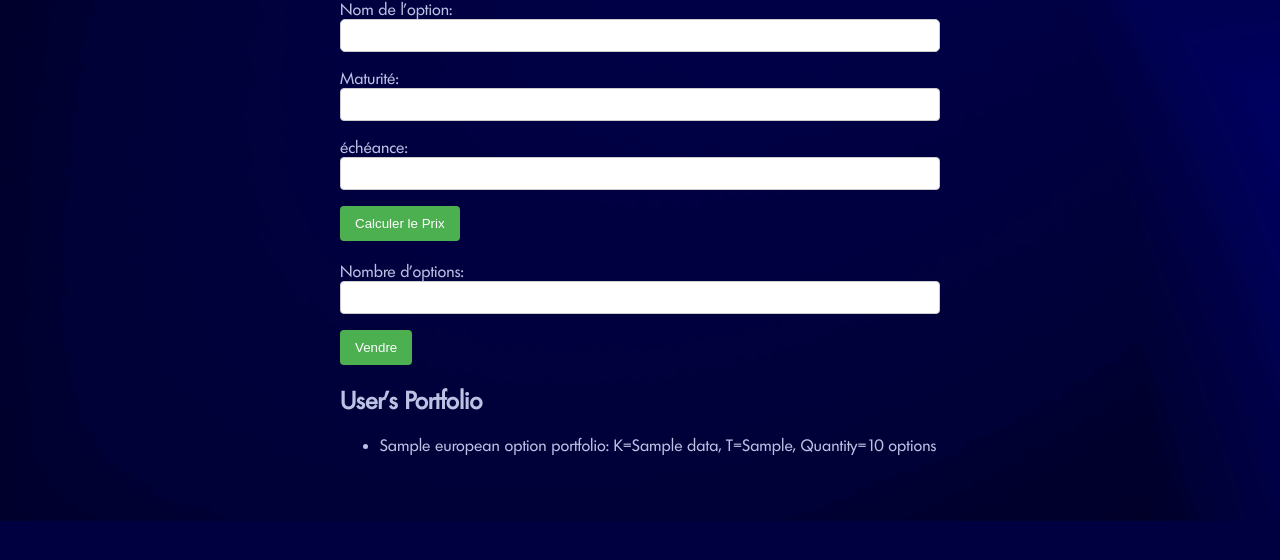
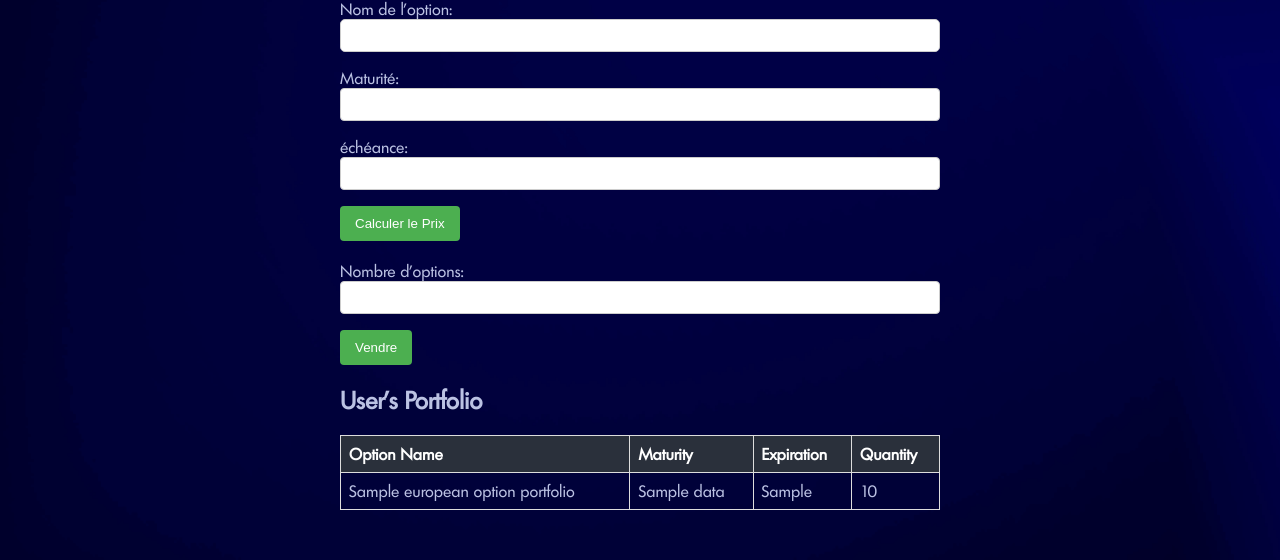
Before and after one commit to Projet-TDLOG-GCY/PROJET-GCYF, a Flask app: template templates/european.html in a window 1280 px wide. Shown: the part 842-1402 px from the top of the page. Before the commit the page ends 1363 px from the top, so only its background shows below. Run offline with Flask 3, Linux system fonts and the light colour scheme; the template is opened without the code that fills it: most values are stand-ins (such as "Sample title", 1, 10 or a date in 2020); some libraries are stand-ins or nearby versions.

Commit message:
finafina

```diff
--- a/formule.py
+++ b/formule.py
@@ -52,6 +52,3 @@ def american_call_option_price(S, K, r, T, sigma, n):
             call_option_prices[j] = np.maximum(intrinsic_value, option_value)
 
     return call_option_prices[0]
-
-
-print(american_call_option_price(100, 110,0.05, 1, 0.1, 100))
--- a/main.py
+++ b/main.py
@@ -168,8 +168,7 @@ def sell_european_option():
         sport_price = prix_actuelle(option_name)
         option_price = Black_Scholes(sport_price, K, 0.05, T, sigma)
 
-        print('option_price = ', option_price)
-        print('portfolioofdsin', new_european_option_portfolio['AAPL']['200'].keys())
+
 
         if option_name in new_european_option_portfolio.keys():
             if str(K) in (new_european_option_portfolio[option_name]).keys():
@@ -197,7 +196,72 @@ def sell_european_option():
 
     return redirect(url_for('login'))
 
+@app.route('/buy_european_option', methods=['POST'])
+def buy_european_option():
+    if 'user_id' in session:
+        user_id = session['user_id']
+        print(user_id)
+        user = User.query.get(user_id)
 
+        option_name = request.form.get('option_name_buy_eur')
+        number_of_option_eur_str = request.form.get('number_of_option_buy_eur')
+
+        K = int(request.form.get('K_buy_eur'))
+        T = int(request.form.get('T_buy_eur'))
+        sigma = prix_de_cloture_passé(option_name)
+
+        new_european_option_portfolio = copy.deepcopy(user.european_option_portfolio)
+
+        print(option_name)
+        if not option_name:
+            flash("Invalid option name.")
+            return redirect(url_for('your_redirect_route'))  # Adjust this to your actual redirect route
+
+        if number_of_option_eur_str is not None:
+            try:
+
+                number_of_option_eur = int(number_of_option_eur_str)
+
+                sport_price = prix_actuelle(option_name)
+                option_price = Black_Scholes(sport_price, K, 0.05, T, sigma)
+
+                print('option_price = ', option_price)
+
+                if user.balance >= number_of_option_eur * option_price:
+                    user.balance -= number_of_option_eur * option_price
+                    print('user.balance after purchase:', user.balance)
+
+                    # Check if the option_name exists in the portfolio
+                    if option_name in new_european_option_portfolio:
+                        # Check if K exists for the option_name
+                        if K in new_european_option_portfolio[option_name]:
+                            # Check if T exists for the option_name and K
+                            if T in new_european_option_portfolio[option_name][K]:
+                                new_european_option_portfolio[option_name][K][T] += number_of_option_eur
+                            else:
+                                new_european_option_portfolio[option_name][K][T] = number_of_option_eur
+                        else:
+                            new_european_option_portfolio[option_name][K] = {T: number_of_option_eur}
+                    else:
+                        new_european_option_portfolio[option_name] = {K: {T: number_of_option_eur}}
+
+                    user.european_option_portfolio = new_european_option_portfolio
+                    db.session.commit()
+
+                    print('user.european_option_portfolio after purchase:', user.european_option_portfolio)
+
+                    flash(f"Achat réussi! Tu as acheté {number_of_option_eur} options de {option_name} cotées {option_price}€ pour un total de {number_of_option_eur * option_price}€ ")
+                    return render_template('european.html', username=user.username, balance=user.balance, european_option_portfolio=user.european_option_portfolio, real_user=user)
+                else:
+                    flash("Solde insuffisant pour acheter ces options.")
+                    return render_template('european.html', username=user.username, balance=user.balance, european_option_portfolio=user.european_option_portfolio, real_user=user)
+            except ValueError:
+                flash("Invalid input for the number of american options. Please enter a valid number.")
+                return redirect(url_for('your_redirect_route'))  # Adjust this to your actual redirect route
+        else:
+            flash("The number of american options is not provided. Please enter a valid number.")
+            return redirect(url_for('your_redirect_route'))  # Adjust this to your actual redirect route
+    return redirect(url_for('login'))
 
 
 
@@ -224,8 +288,8 @@ def sell_american_option():
         sport_price = prix_actuelle(option_name)
         option_price = Black_Scholes(sport_price, K, 0.05, T, sigma)
 
-        print('option_price = ', option_price)
-        print('portfolioofdsin', new_american_option_portfolio['AAPL']['200'].keys())
+        #print('option_price = ', option_price)
+        #print('portfolioofdsin', new_american_option_portfolio['AAPL']['200'].keys())
 
         if option_name in new_american_option_portfolio.keys():
             if str(K) in (new_american_option_portfolio[option_name]).keys():
@@ -439,8 +503,6 @@ def buy_american_option():
     return redirect(url_for('login'))
 
 
-
-
 @app.route('/add_money', methods=['POST'])
 def add_money():
     if 'user_id' in session:
@@ -568,7 +630,6 @@ def actions():
         user_id = session['user_id']
         user = User.query.get(user_id)
     return render_template("actions.html",username=user.username, balance=user.balance, stock_portfolio=user.stock_portfolio, real_user=user)
-
 
 
 #####fin ajout
--- a/templates/european.html
+++ b/templates/european.html
@@ -217,17 +217,31 @@ color: white;
 
 <div class="user-portfolio">
   <h2>User's Portfolio</h2>
-  <ul>
-    {% for stock_name, data in european_option_portfolio.items() %}
+  <table>
+    <thead>
+      <tr>
+        <th>Option Name</th>
+
+        <th>Maturity</th>
+        <th>Expiration</th>
+        <th>Quantity</th>
+
+      </tr>
+    </thead>
+    <tbody>
+      {% for stock_name, data in european_option_portfolio.items()  %}
       {% for K, T_data in data.items() %}
         {% for T, quantity in T_data.items() %}
-                <li>{{ stock_name }}: K={{ K }}, T={{ T }}, Quantity={{ quantity }} options</li>
+        <tr>
+          <td>{{ stock_name }}</td>
+          <td>{{ K }}</td>
+          <td>{{ T }}</td>
+          <td>{{ quantity }}</td>
+        </tr>
         {% endfor %}
     {% endfor %}
     {% endfor %}
-
-  </ul>
-</div>
+    </tbody>
 
 {% with messages = get_flashed_messages() %}
 {% if messages %}
```
Also changed, not shown: templates/index.html (+0 -19 lines), instance/users.db. Lines whose indentation alone changed are shown as unchanged.
